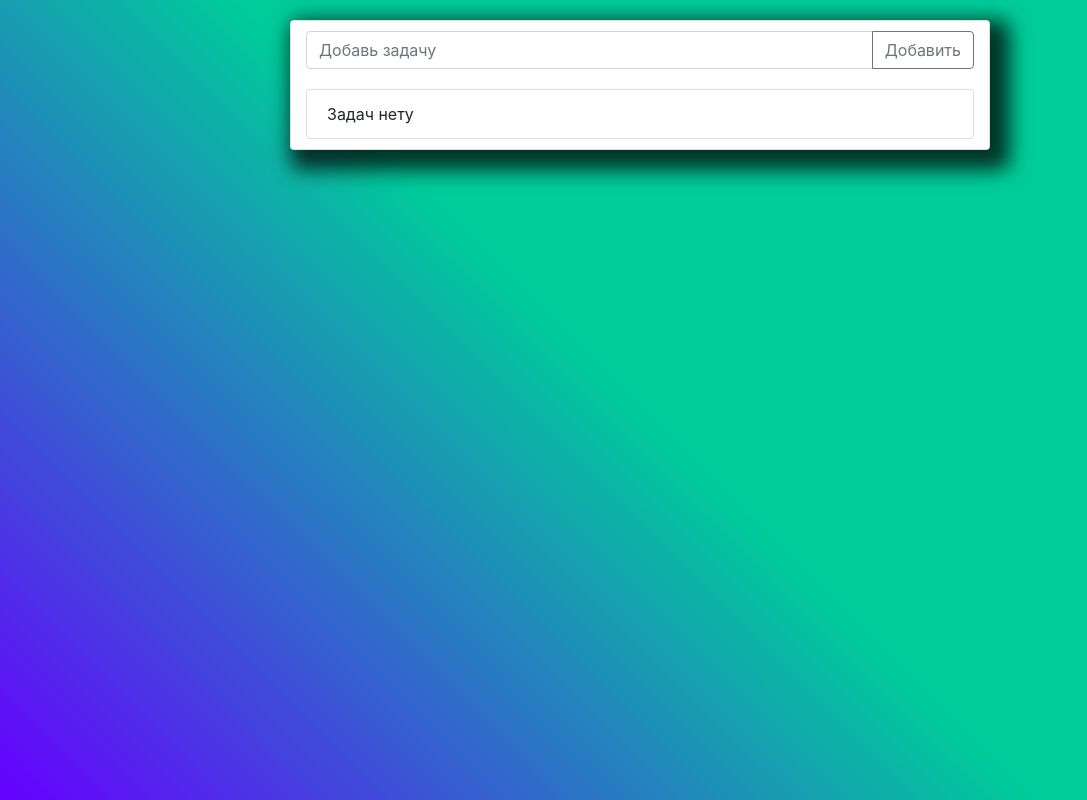
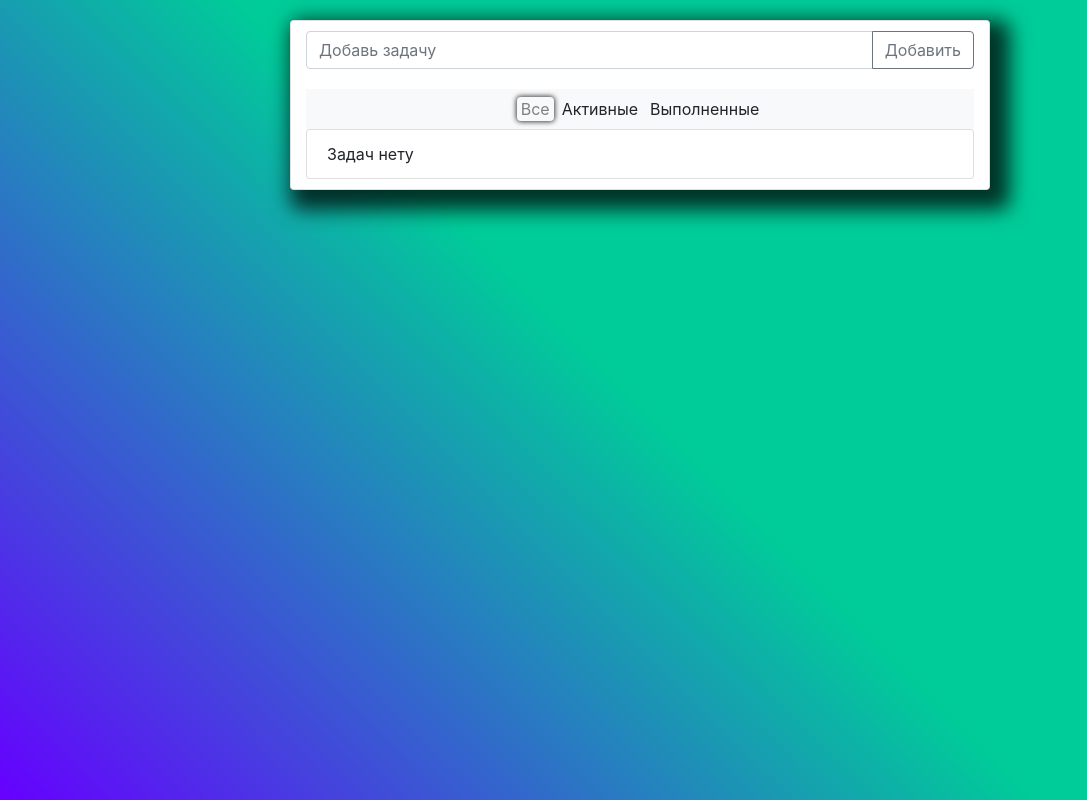
Before and after one commit to czenturion/todos-spa, a React (Create React App) app: page / in a window 1280 px wide. Shown: the whole page, without its empty margins (0-1087 px from the left). Built offline with nearby package versions, Linux system fonts and the light colour scheme.

Commit message:
feat: tasks filtering

```diff
--- a/src/App.css
+++ b/src/App.css
@@ -3,7 +3,7 @@
 }
 
 .App {
-  padding: 20px 10px;
+  padding: 20px 15px 40px;
   display: flex;
   flex-direction: column;
   align-items: center;
@@ -22,7 +22,6 @@
 .card {
   max-width: 700px;
   width: 100%;
-  min-height: 100px;
   -webkit-box-shadow: 10px 10px 20px 10px rgba(0,0,0,0.75);
   -moz-box-shadow: 10px 10px 20px 10px rgba(0,0,0,0.75);
   box-shadow: 10px 10px 20px 10px rgba(0,0,0,0.75);
@@ -45,3 +44,22 @@
 .btn-toolbar {
   flex-wrap: nowrap;
 }
+
+.navbar {
+  padding: .5rem 0;
+}
+
+.navbar-nav {
+  flex-direction: row;
+}
+
+.nav-item {
+  cursor: pointer;
+}
+
+.active {
+  color: gray;
+  -webkit-box-shadow: 0 0 5px 1px rgba(0,0,0,0.75);
+  -moz-box-shadow: 0 0 5px 1px rgba(0,0,0,0.75);
+  box-shadow: 0 0 5px 1px rgba(0,0,0,0.75);
+}
--- a/src/App.tsx
+++ b/src/App.tsx
@@ -1,7 +1,7 @@
-import React, { useState } from 'react'
+import React, { useEffect, useState } from 'react'
 import './App.css'
 import TodoInput from "./components/todo-input/todo-input"
-import TodoList from "./components/todo-list/todo-list";
+import TodoList from "./components/todo-list/todo-list"
 
 export type Task = {
   id: number
@@ -11,7 +11,7 @@ export type Task = {
 
 const App = () =>  {
   const [tasks, setTasks] = useState<Task[]>([])
-  const [newTask, setNewTask] = useState('')
+  const [newTask, setNewTask] = useState<string>('')
 
   const handleTaskAdd = (e: any) => {
     e.preventDefault()
@@ -30,6 +30,17 @@ const App = () =>  {
     setTasks(tasks.map(task => task.id === id ? {...task, isCompleted: !task.isCompleted} : task))
   }
 
+  useEffect(() => {
+    const oldTasks = localStorage.getItem('tasks')
+    if (oldTasks) {
+      setTasks(JSON.parse(oldTasks))
+    }
+  }, [])
+
+  useEffect(() => {
+    localStorage.setItem('tasks', JSON.stringify(tasks))
+  }, [tasks])
+
   return (
     <div className="App">
       <div className="background"></div>
--- a/src/components/todo-list/todo-list.tsx
+++ b/src/components/todo-list/todo-list.tsx
@@ -1,4 +1,4 @@
-import React, { FC } from 'react'
+import React, {FC, useState} from 'react'
 import { Task } from '../../App'
 
 type Props = {
@@ -8,19 +8,41 @@ type Props = {
 }
 
 const TodoList: FC<Props> = ({ tasks, handleTaskDelete, handleTaskComplete }) => {
+  const [filter, setFilter] = useState<string>('')
+
+  const filterFn = (filter: string, task: Task) => {
+    switch (filter) {
+      case 'completed':
+        return task.isCompleted
+      case 'incomplete':
+        return !task.isCompleted
+      default:
+        return true
+    }
+  }
+
   return <div className="container">
+    <nav className="navbar navbar-expand-lg navbar-light bg-light">
+      <ul className="navbar-nav mx-auto">
+        <li className={`nav-item mr-1 px-1 rounded ${filter === '' ? 'active' : ''}`} aria-current="page" onClick={() => setFilter('')}>Все</li>
+        <li className={`nav-item mr-1 px-1 rounded ${filter === 'incomplete' ? 'active' : ''}`} onClick={() => setFilter('incomplete')}>Активные</li>
+        <li className={`nav-item px-1 rounded ${filter === 'completed' ? 'active' : ''}`} onClick={() => setFilter('completed')}>Выполненные</li>
+      </ul>
+    </nav>
     <ul className="list-group">
-      {tasks.length > 0 ? tasks.map((task, index) => (
-        <li key={task.id} className={`list-group-item d-flex justify-content-between align-items-center ${task.isCompleted ? 'list-group-item-success' : ''}`}>
+      {tasks.length > 0 ? tasks.filter(task => filterFn(filter, task)).map((task, index) => (
+        <li key={task.id}
+            className={`list-group-item d-flex justify-content-between align-items-center ${task.isCompleted ? 'list-group-item-success' : ''}`}>
           <div className="text">
             {index + 1 + ". " + task.task}
           </div>
           <div className="btn-toolbar ml-2">
-            <button className="btn manage btn-outline-success mr-2 " onClick={() => handleTaskComplete(task.id)}>✔</button>
+            <button className="btn manage btn-outline-success mr-2 " onClick={() => handleTaskComplete(task.id)}>✓
+            </button>
             <button className="btn manage btn-outline-danger" onClick={() => handleTaskDelete(task.id)}>X</button>
           </div>
         </li>
-        )) : <li className="list-group-item d-flex justify-content-between align-items-center">Задач нету</li>}
+      )) : <li className="list-group-item d-flex justify-content-between align-items-center">Задач нету</li>}
     </ul>
   </div>
 }
```
